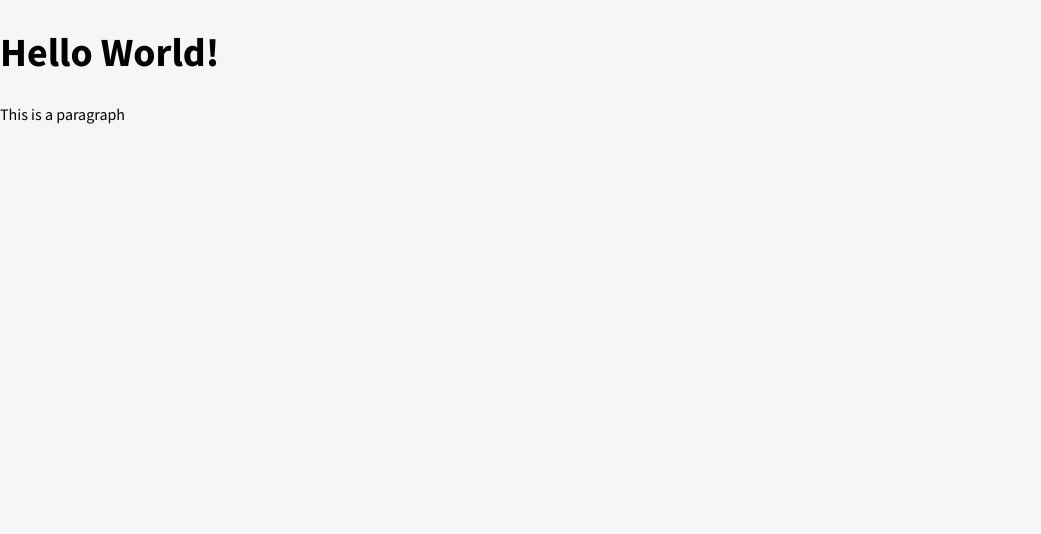
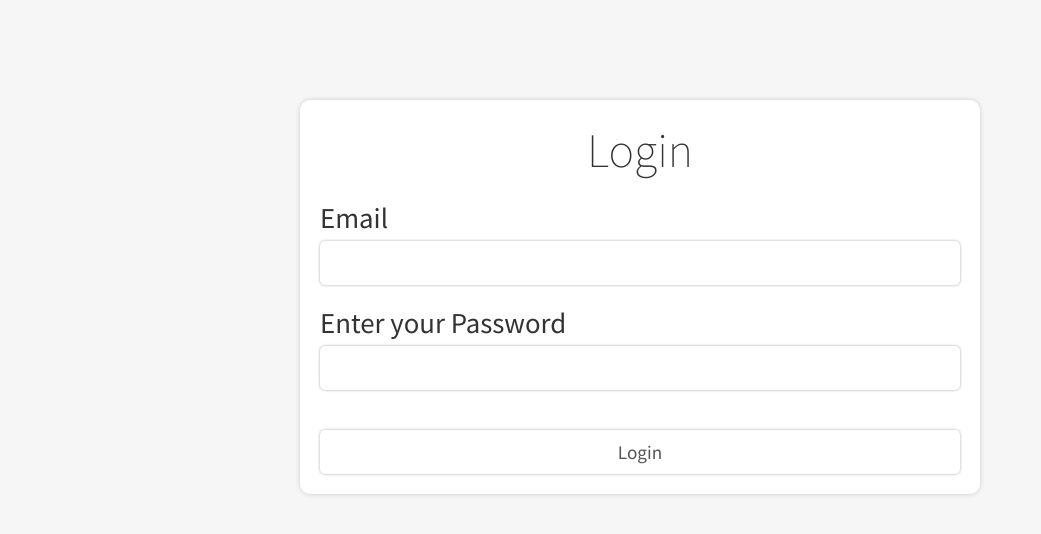
Before and after one commit to ChrisS561/ToDo-List, a React (Create React App) app: page / in a window 1280 px wide. Shown: the top 534 px of the page, without its empty margins (0-1041 px from the left). Built offline with nearby package versions, Linux system fonts and the light colour scheme.

Commit message:
Having errors with input not having a label

```diff
--- a/src/App.tsx
+++ b/src/App.tsx
@@ -1,11 +1,11 @@
 import React from "react";
+import { useState } from "react";
+import LoginContainer from "./LoginContainer";
 
 function App() {
+
   return (
-    <div>
-      <h1>Hello World!</h1>
-      <p>This is a paragraph</p>
-    </div>
+    <LoginContainer/>
   );
 }
 
--- /dev/null
+++ b/src/LoginContainer.tsx
@@ -0,0 +1,15 @@
+
+import Textfield from './Textfield'
+import SubmitButton from './SubmitButton';
+
+
+export default function LoginContainer() {
+  return (
+    <div className="login-box">
+        <div className='login-title'>Login</div>
+        <Textfield label="Email" type="text"/>
+        <Textfield label="Enter your Password" type="password"/>
+        <SubmitButton/>
+        </div>
+  );
+}
--- /dev/null
+++ b/src/SubmitButton.tsx
@@ -0,0 +1,19 @@
+// Create a new component called SubmitButton
+// // It should return a button with the className “submit-button”
+// // Add that component to the LoginContainer below the two Textfield components
+// Create a handleClick function that console logs out I was clicked
+// Link that function to the submit button’s onClick property
+
+
+export default function SubmitButton() {
+
+    const handleClick = () => {
+    console.log("I was clicked")
+    }
+
+  return (
+    <button onClick={handleClick} className='submit-button'>
+        Login
+    </button>
+  )
+}
--- /dev/null
+++ b/src/Textfield.tsx
@@ -0,0 +1,15 @@
+
+type Props = {
+    label:string
+    type:string
+}
+
+const TextField = ({ label }:Props) => {
+return (
+    <div>
+        <div className='input-label'>{label}</div>
+        <input className="input-field" type="text"/>
+    </div>
+)
+}
+export default TextField
```
